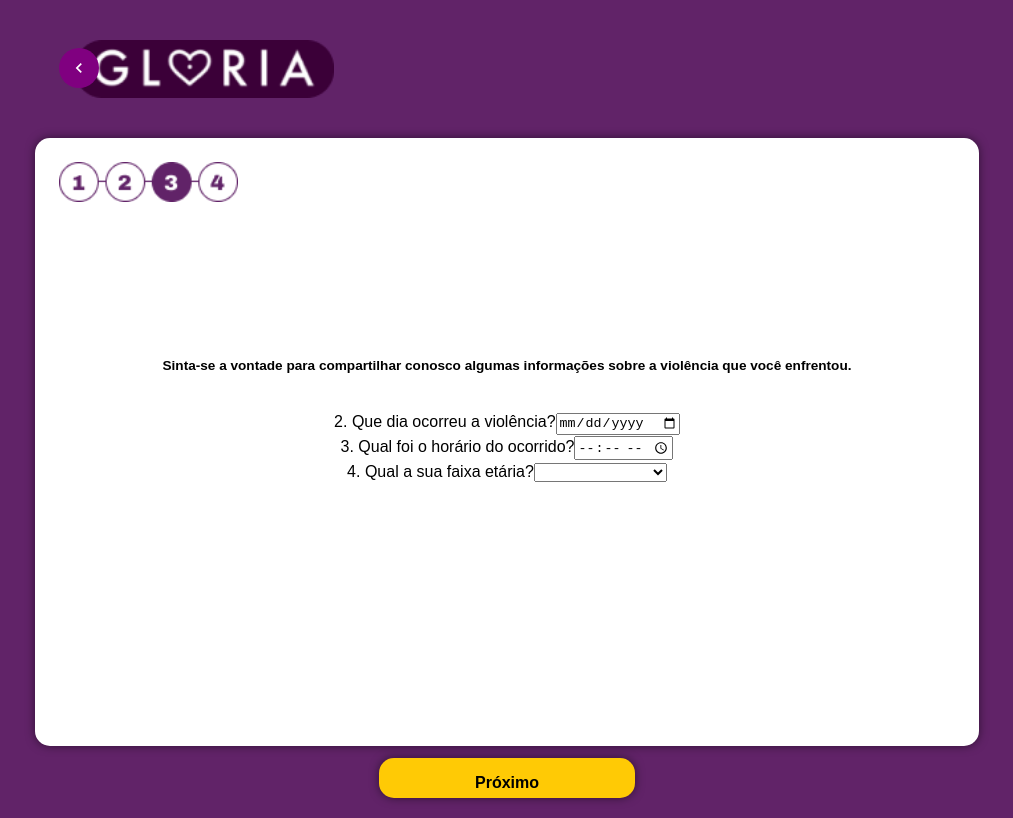
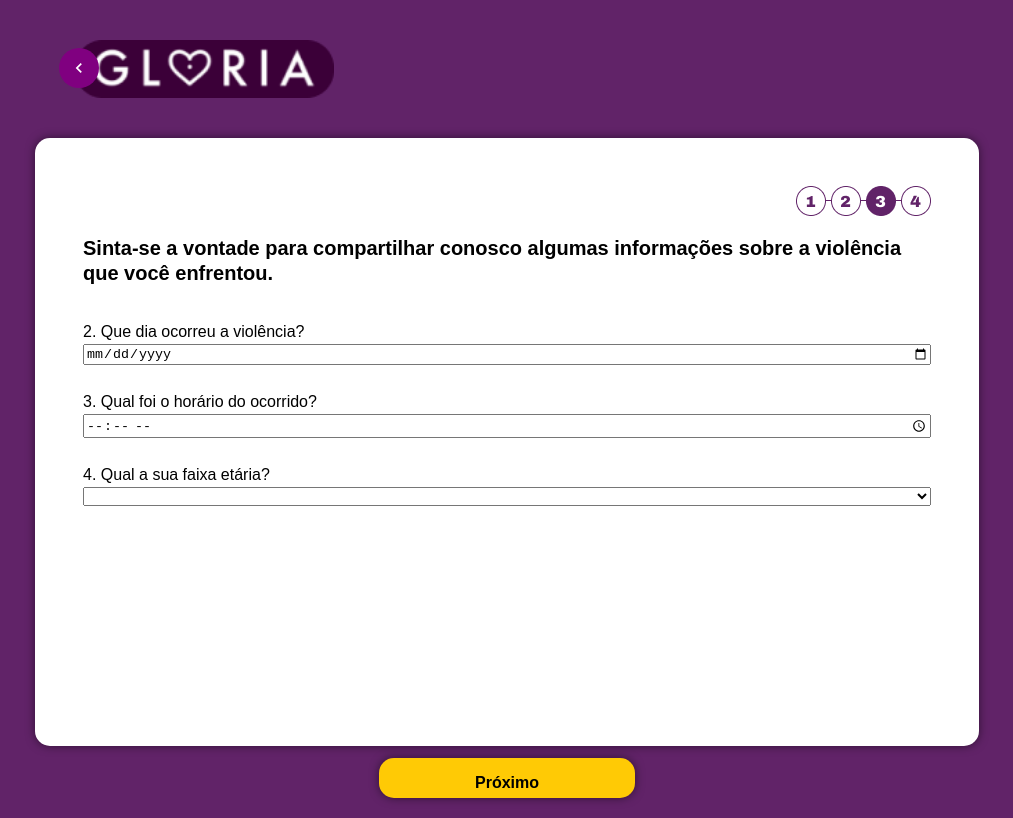
Before and after one commit to anajbsouza/Mapa-da-Violencia, a React (Vite) app in the folder frontend/: page /form-about-violence in a window 1280 px wide. Shown: the whole page, without its empty margins (133-1146 px from the left). Built offline with nearby package versions, Linux system fonts and the light colour scheme; the HTML template or start-up script is replaced by a standard one.

Commit message:
adjusting structure and style from FormAboutViolencePage

```diff
--- a/frontend/src/pages/FormAboutViolencePage.tsx
+++ b/frontend/src/pages/FormAboutViolencePage.tsx
@@ -2,6 +2,7 @@ import { useState } from "react";
 import Footer from "../components/Footer";
 import Header from "../components/Header";
 import Indices from "../assets/index3.png";
+import '../styles/FormAboutViolencePage.css';
 
 const FormAboutViolencePage = () => {
     const [date, setDate] = useState('');
@@ -23,11 +24,13 @@ const FormAboutViolencePage = () => {
         <div>
             <Header />
             <main>
-                <section className="index">
-                    <img src={Indices} alt="Índices de páginas"/>
+                <div className="square">
+                <section className="page">
+                    <img src={Indices} alt="Índices de páginas" />
                 </section>
-                <section className="question">
-                    <h3>Sinta-se a vontade para compartilhar conosco algumas informações sobre a violência que você enfrentou.</h3>
+                <section className="area-question">
+                    <h3 className="text">Sinta-se a vontade para compartilhar conosco algumas informações sobre a violência que você enfrentou.</h3>
+                    <div className="questions">
                         <div>
                             <label htmlFor="dateInput">2. Que dia ocorreu a violência?</label>
                             <input
@@ -60,7 +63,9 @@ const FormAboutViolencePage = () => {
                                 ))}
                             </select>
                         </div>
+                    </div>
                 </section>
+                </div>
             </main>
             <Footer nextPage="/form-classify-violence" />
         </div>
--- a/frontend/src/styles/FormAboutViolencePage.css
+++ b/frontend/src/styles/FormAboutViolencePage.css
@@ -0,0 +1,32 @@
+.square{
+    padding: 24px;
+}
+
+.page{
+    display: flex;
+    justify-content: flex-end;
+}
+
+.area-question {
+    display: flex;
+    flex-direction: column;
+
+    .text {
+        text-align: left;
+        font-size: 20px;
+        font-weight: 700;
+        line-height: 24.38px;
+    }
+
+    .questions {
+        display: flex;
+        flex-direction: column;
+        padding-top: 15px;
+        gap: 25px;
+
+        div {
+            display: flex;
+            flex-direction: column;
+        }
+    }
+}
```
Lines whose indentation alone changed are shown as unchanged.
